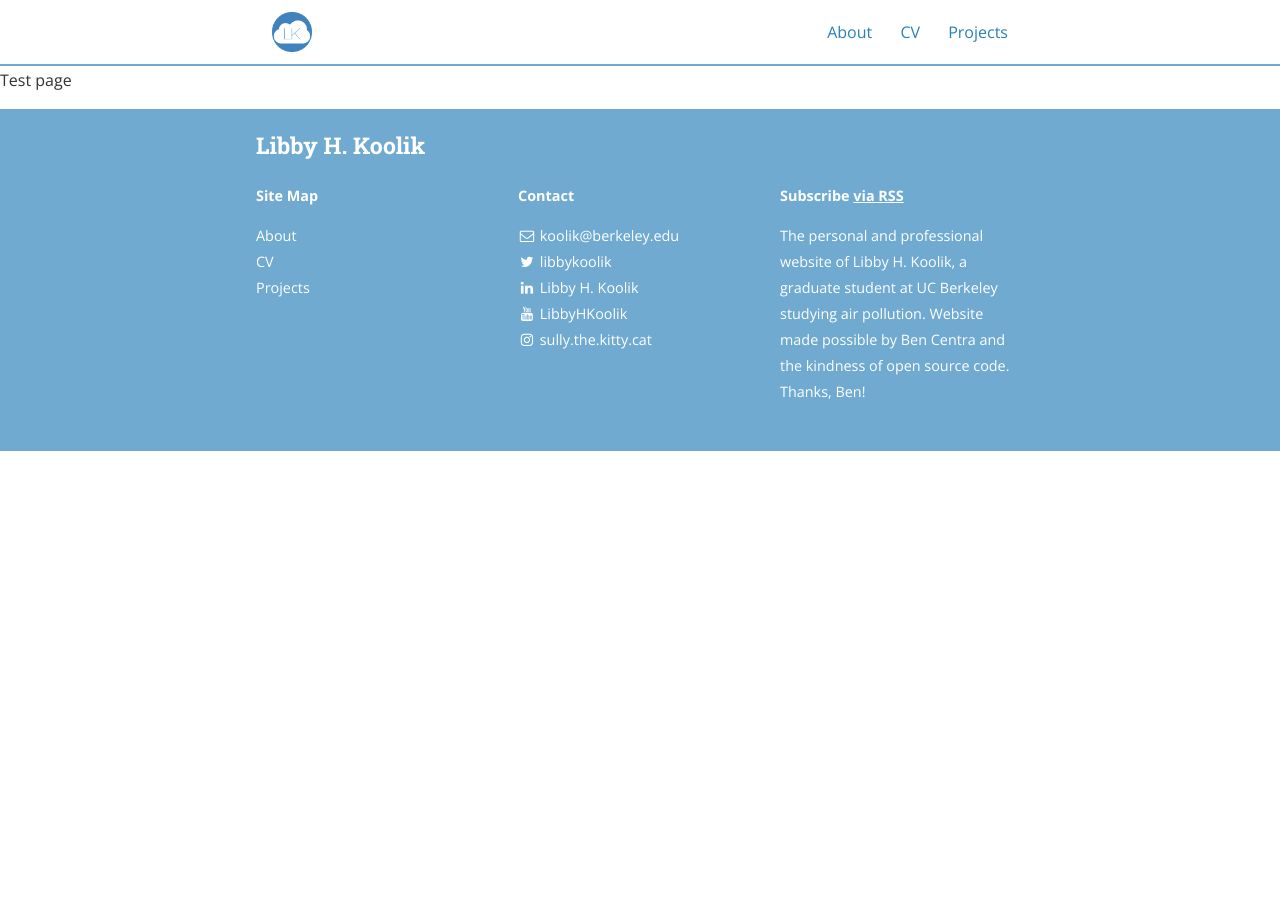
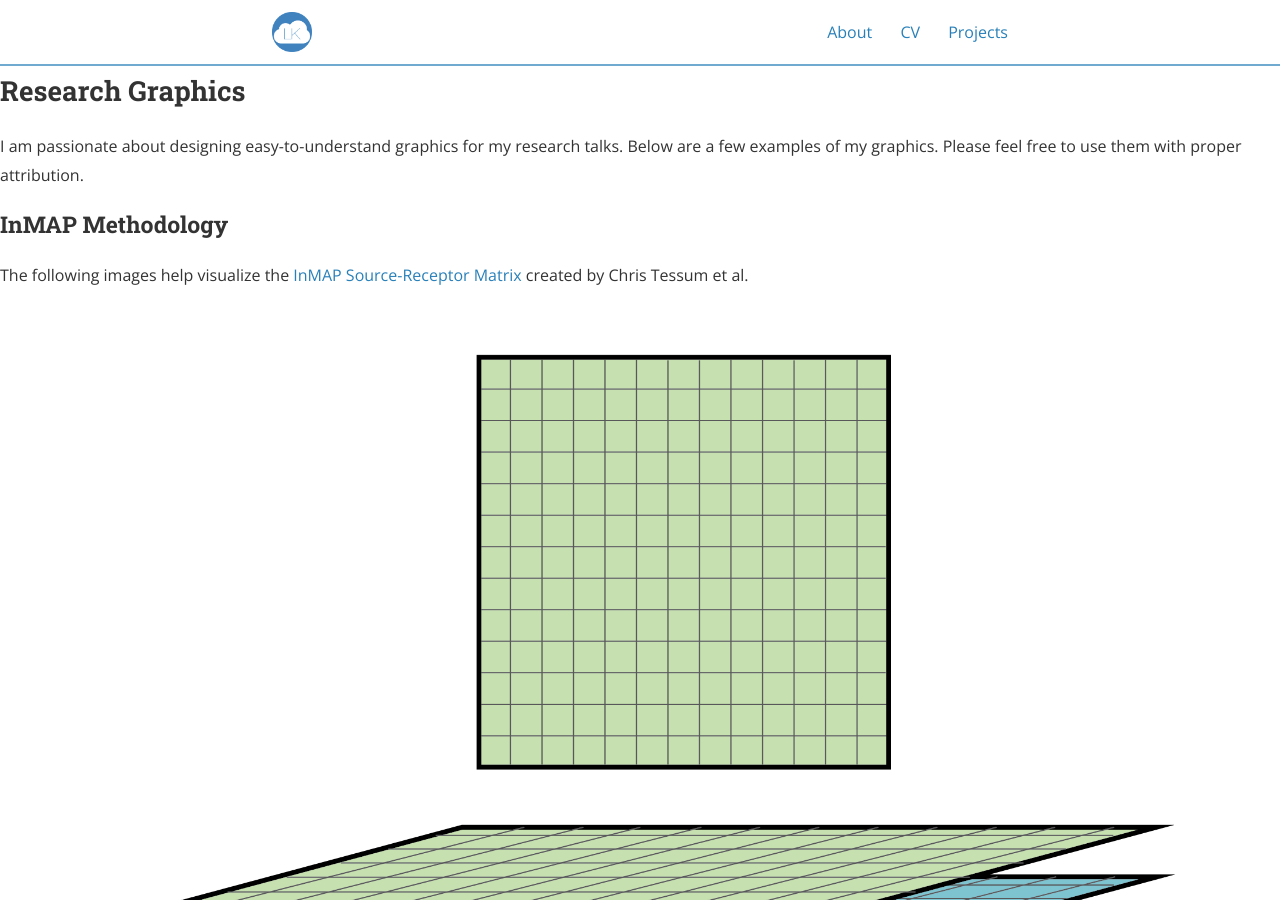
Before and after one commit to lkoolik/lkoolik.github.io, a Jekyll site: the page built from research_graphics.md, in a window 1280 px wide and 900 px high. Built offline with Jekyll 4.4.1, drawn with Linux system fonts in a browser that asks for light colours; nearby versions of some CDN libraries.

Commit message:
Update research_graphics.md

```diff
--- a/research_graphics.md
+++ b/research_graphics.md
@@ -3,6 +3,15 @@ layout: default
 title:  "Research Graphics"
 author: Libby H. Koolik
 parent: Projects
+permalink: /projects/research_graphics
+main_nav: false
 ---
 
-Test page
+## Research Graphics
+
+I am passionate about designing easy-to-understand graphics for my research talks. Below are a few examples of my graphics. Please feel free to use them with proper attribution.
+
+### InMAP Methodology
+The following images help visualize the [InMAP Source-Receptor Matrix](https://zenodo.org/records/7548607) created by Chris Tessum et al.
+
+![Visual representation of the ISRM layers]({{ site.baseurl }}/assets/research_graphics/isrm_layers-01.png "Visual representation of the ISRM layers"){:.profile}
```
